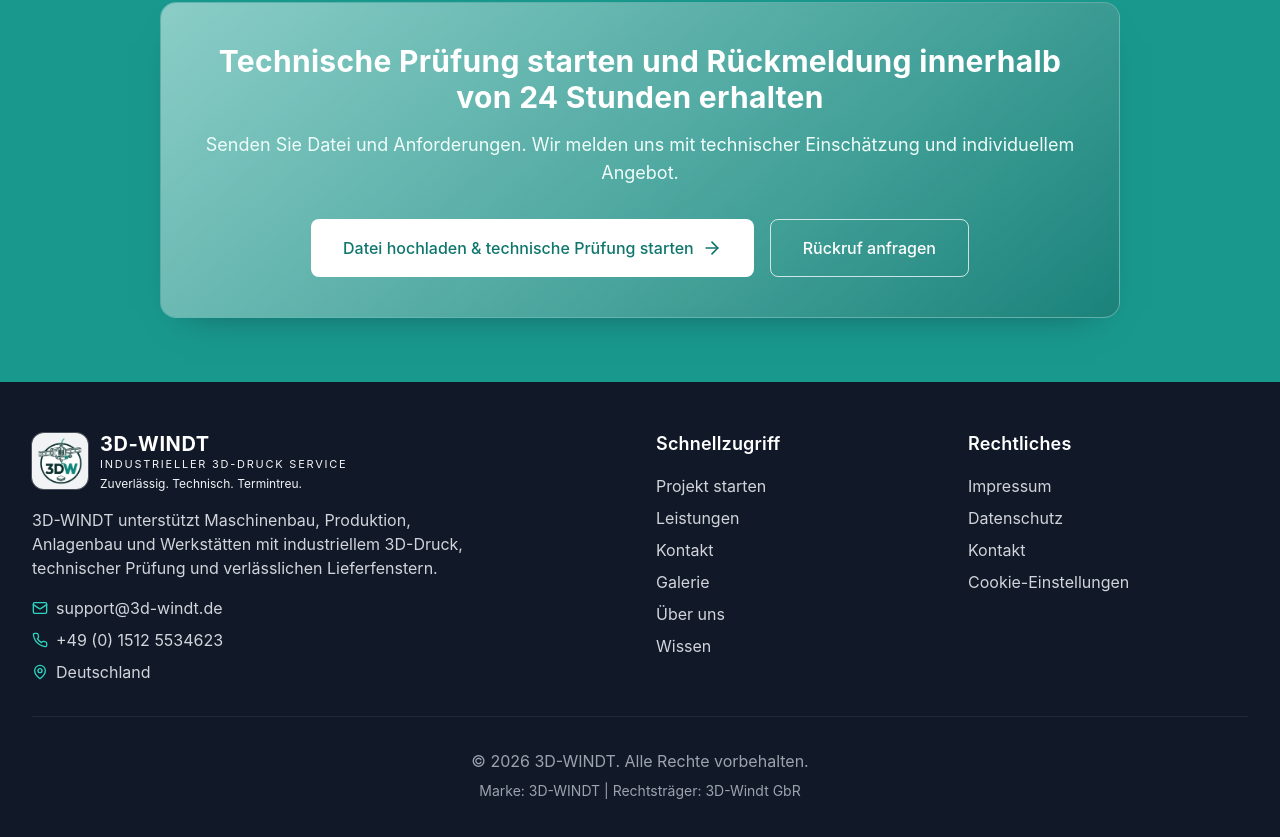
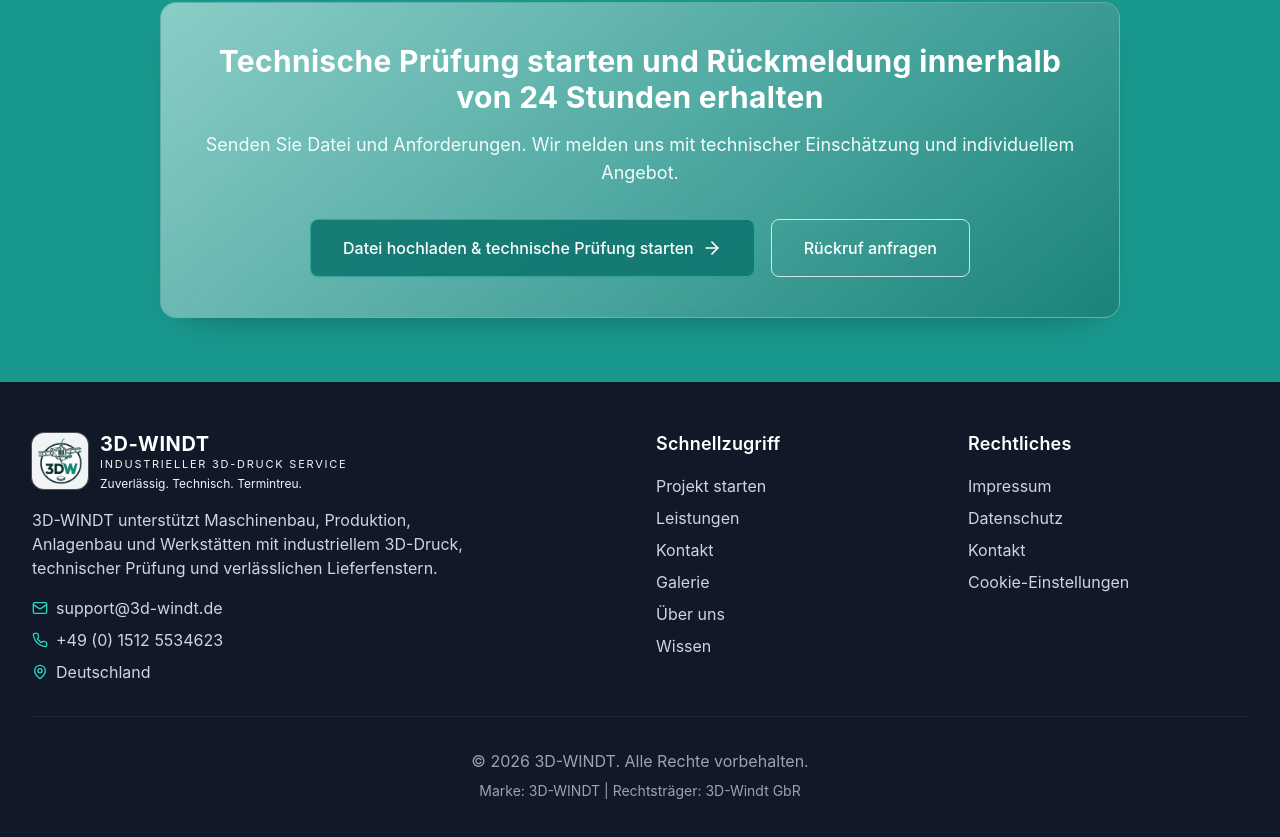
Before and after one commit to MeltPine/Website-3D-WINDT, a React (Vite) app: page / in a window 1280 px wide. Shown: the part 5316-6153 px from the top of the page. Built offline with nearby package versions, Linux system fonts and the light colour scheme; no server answers.

Commit message:
Tone down final home CTA button contrast

```diff
--- a/src/pages/Home.tsx
+++ b/src/pages/Home.tsx
@@ -491,7 +491,7 @@ const Home = () => {
               <Link
                 to="/projekt-starten/"
                 onClick={() => trackHomeCta('final_cta', 'project_start')}
-                className="bg-white text-primary-700 px-8 py-4 rounded-lg font-medium hover:bg-gray-100 transition-colors inline-flex items-center justify-center gap-2"
+                className="bg-primary-700/90 border border-primary-300/40 text-white px-8 py-4 rounded-lg font-medium hover:bg-primary-700 transition-colors inline-flex items-center justify-center gap-2 shadow-sm"
               >
                 Datei hochladen & technische Prüfung starten
                 <ArrowRightIcon className="h-5 w-5" />
```
